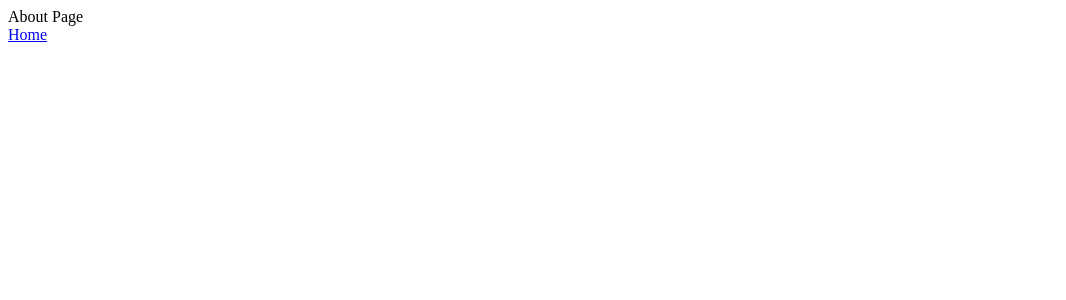
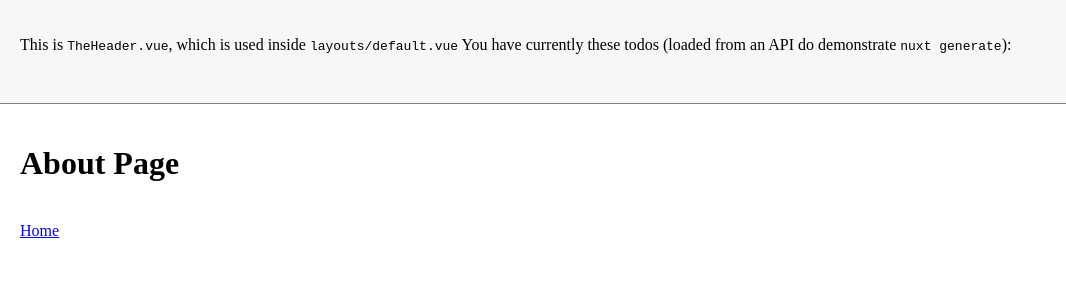
Before and after one commit to madebyfabian/nuxt3-generated-reprod, a Nuxt app: page /about in a window 1280 px wide. Shown: the top 300 px of the page, without its empty margins (0-1066 px from the left). Built offline with nearby package versions, Linux system fonts and the light colour scheme; no server answers.

Commit message:
fix: adding a `layouts/default.vue` to demonstrate issue in ticket https://github.com/nuxt/nuxt/issues/18718

```diff
--- a/app.vue
+++ b/app.vue
@@ -1,3 +1,13 @@
 <template>
-	<NuxtPage />
+	<div>
+		<NuxtLayout>
+			<NuxtPage />
+		</NuxtLayout>
+	</div>
 </template>
+
+<style>
+	body {
+		margin: 0;
+	}
+</style>
--- /dev/null
+++ b/components/TheHeader.vue
@@ -0,0 +1,28 @@
+<template>
+	<header
+		style="
+			border-bottom: 1px solid gray;
+			padding: 20px;
+			background-color: #f7f7f8;
+		"
+	>
+		<p>
+			This is <code>TheHeader.vue</code>, which is used inside
+			<code>layouts/default.vue</code> You have currently these todos (loaded
+			from an API do demonstrate <code>nuxt generate</code>):
+		</p>
+		<pre
+			style="
+				max-height: 200px;
+				overflow: scroll;
+				max-width: 500px;
+				background-color: lightgray;
+			"
+			>{{ data }}</pre
+		>
+	</header>
+</template>
+
+<script setup lang="ts">
+	const { data } = await useFetch('https://jsonplaceholder.typicode.com/todos')
+</script>
--- a/error.vue
+++ b/error.vue
@@ -1,8 +1,12 @@
 <template>
 	<div>
 		<p>This piece of text is inside the <code>error.vue</code></p>
-		<p>This error template template does not uses any layouts at all.</p>
+		<p>
+			As you can see, the <code>layouts/default.vue</code> is not used, the
+			header is missing!
+		</p>
 		<pre>these props are cool to get some info: {{ props }}</pre>
+		<NuxtLink to="/">Home</NuxtLink>
 	</div>
 </template>
 
--- /dev/null
+++ b/layouts/default.vue
@@ -0,0 +1,8 @@
+<template>
+	<div>
+		<TheHeader />
+		<div style="padding: 20px">
+			<slot />
+		</div>
+	</div>
+</template>
--- a/pages/about.vue
+++ b/pages/about.vue
@@ -1,6 +1,6 @@
 <template>
 	<div>
-		About Page
+		<h1>About Page</h1>
 		<br />
 		<NuxtLink to="/">Home</NuxtLink>
 	</div>
--- a/pages/index.vue
+++ b/pages/index.vue
@@ -1,6 +1,6 @@
 <template>
 	<div>
-		Home Page
+		<h1>Home Page</h1>
 		<br />
 		<NuxtLink to="/about">About</NuxtLink>
 		<br />
```
